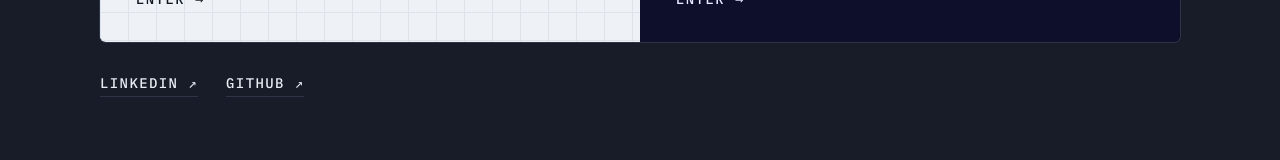
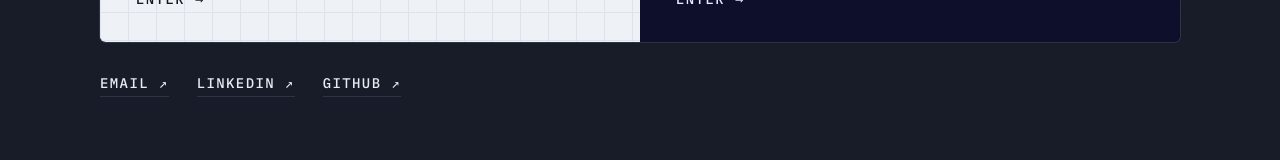
Before and after one commit to arun-a2k/arun-a2k.github.io, a plain HTML site: page index.html in a window 1280 px wide. Shown: the part 586-746 px from the top of the page. Drawn offline with Linux system fonts and the light colour scheme.

Commit message:
Add email link to index.html
Added email link to the contact section.

```diff
--- a/index.html
+++ b/index.html
@@ -231,6 +231,7 @@ h2,h3,h4{text-wrap:balance}
     </div>
 
     <div class="links">
+      <a href="mailto:arunkrishnamoorthy26@gmail.com">Email ↗</a>
       <a href="https://www.linkedin.com/in/arun-a2k" target="_blank" rel="noopener noreferrer">LinkedIn ↗</a>
       <a href="https://github.com/arun-a2k" target="_blank" rel="noopener noreferrer">GitHub ↗</a>
     </div>
```
